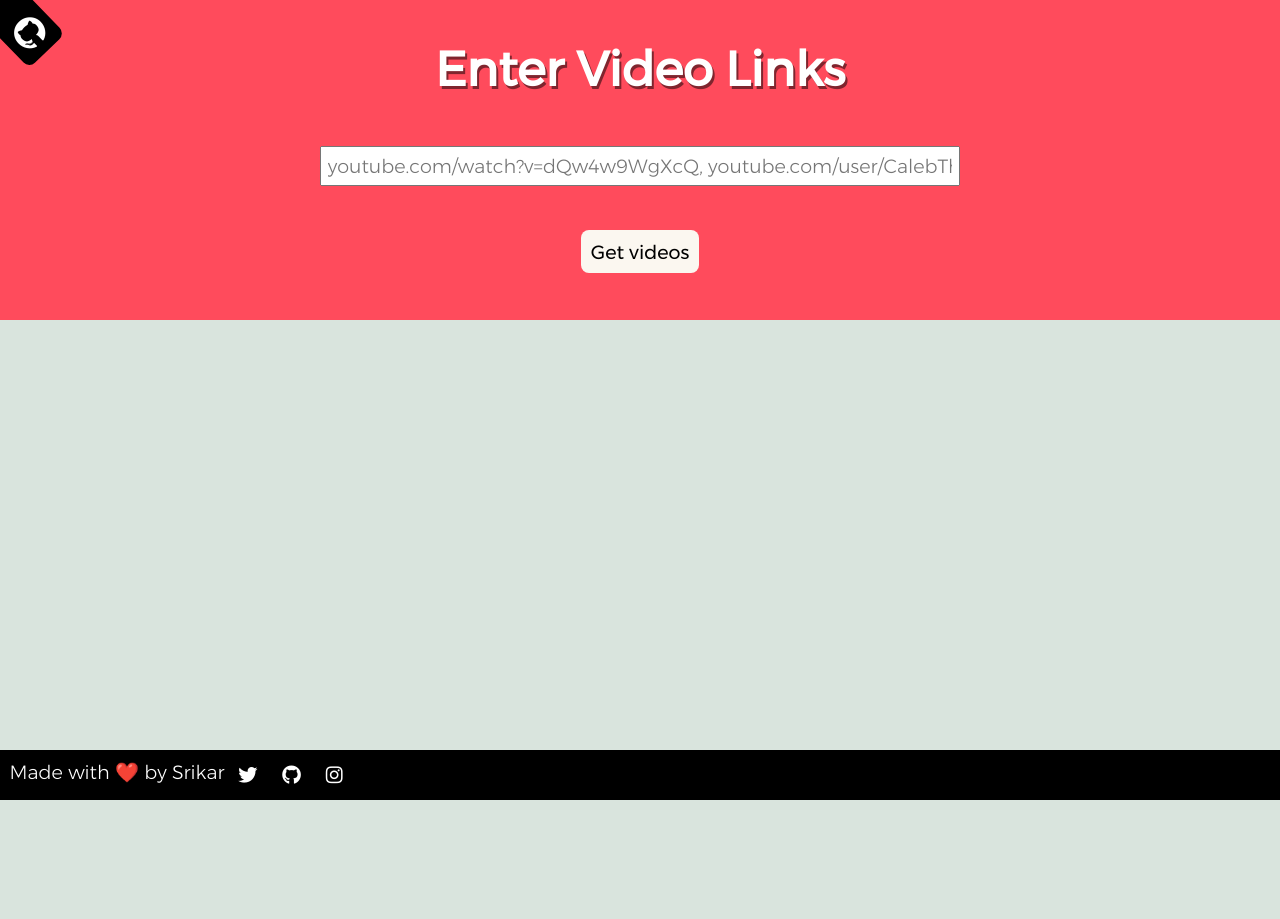
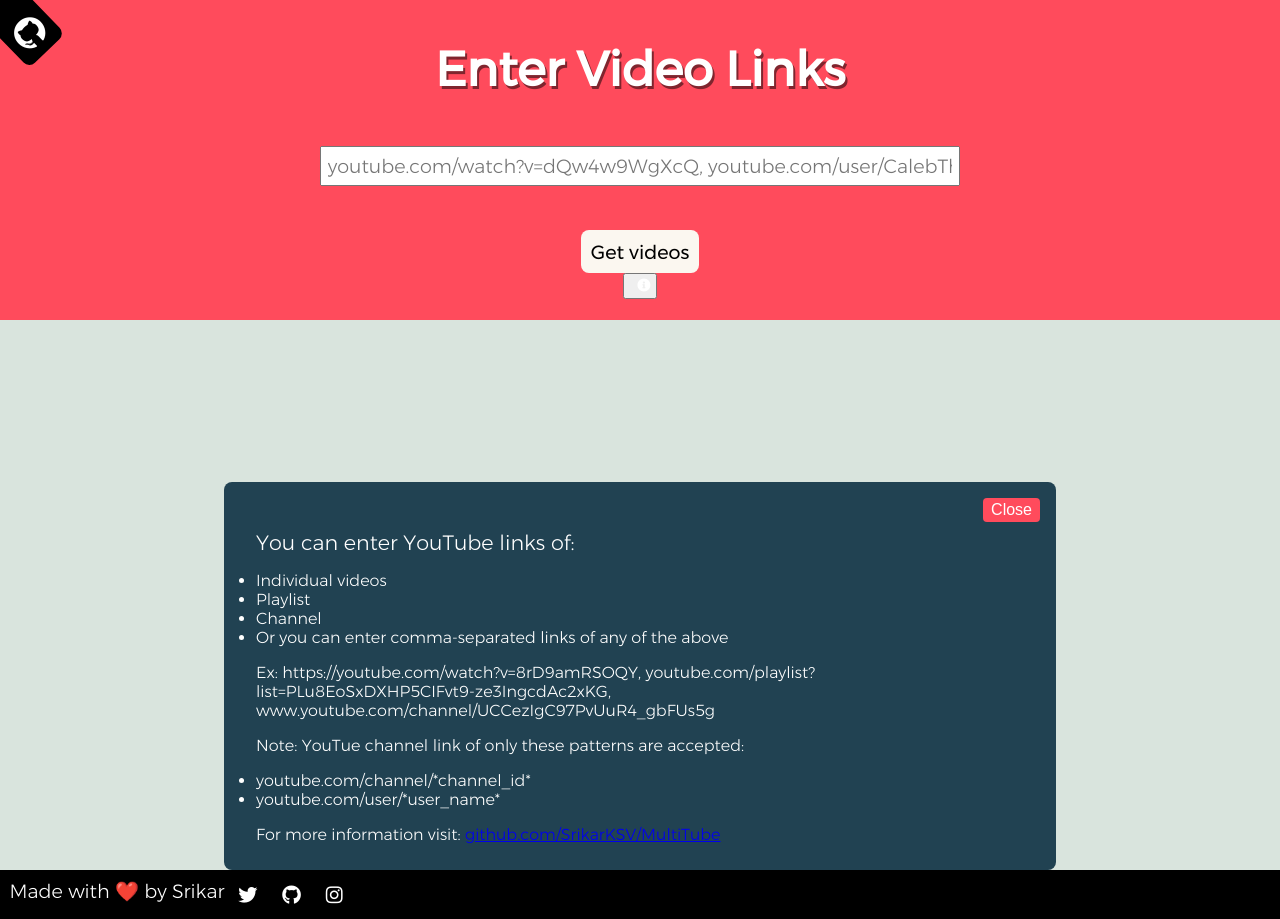
Before and after one commit to SrikarKSV/MultiTube, a website built with Parcel: page frontend/index.html in a window 1280 px wide. Before the commit the page ends 800 px from the top, so only its background shows below. Built offline with nearby package versions, Linux system fonts and the light colour scheme.

Commit message:
📦 NEW: Added content for instructions

```diff
--- a/frontend/index.html
+++ b/frontend/index.html
@@ -26,8 +26,8 @@
 <body>
   <header>
     <div class="github-code">
-      <a href="https://github.com/SrikarKSV/MultiTube" title="View code and examples on Github" target="_blank"><i
-          class="fab fa-github icon"></i></a>
+      <a aria-label="Open project on GitHub" href="https://github.com/SrikarKSV/MultiTube"
+        title="View code and examples on Github" target="_blank"><i class="fab fa-github icon"></i></a>
     </div>
     <h1>Enter Video Links</h1>
     <form action="#" method="get">
@@ -40,6 +40,7 @@
         </div>
       </button>
     </form>
+    <button tabindex="1" title="Show instructions" class="show-info"><i class="fas fa-info-circle"></i></button>
   </header>
   <div class="main-container">
     <main>
@@ -71,13 +72,37 @@
         <p>There was an error at our servers. Please comeback later.</p>
       </div>
     </section>
+    <section class="info">
+      <div class="error-404">
+        <button class="close">Close</button>
+        <p>You can enter YouTube links of:</p>
+        <ul>
+          <li>Individual videos</li>
+          <li>Playlist</li>
+          <li>Channel</li>
+          <li>Or you can enter comma-separated links of any of the above</li>
+          <p class="continue-next-link">Ex: https://youtube.com/watch?v=8rD9amRSOQY,
+            youtube.com/playlist?list=PLu8EoSxDXHP5CIFvt9-ze3IngcdAc2xKG,
+            www.youtube.com/channel/UCCezIgC97PvUuR4_gbFUs5g</p>
+        </ul>
+        <p class="continue-next-link">Note: YouTue channel link of only these patterns are accepted:</p>
+        <ul>
+          <li>youtube.com/channel/*channel_id*</li>
+          <li>youtube.com/user/*user_name*</li>
+        </ul>
+        <p class="continue-next-link">For more information visit: <a href="https://github.com/SrikarKSV/MultiTube"
+            target="_blank">github.com/SrikarKSV/MultiTube</a></p>
+      </div>
+    </section>
     <footer>
       <p>Made with ❤️ by Srikar</p>
       <div class="socials">
-        <a href="https://twitter.com/SrikarVks" title="Twitter" target="_blank"><i class="fab fa-twitter icon"></i></a>
-        <a href="https://github.com/SrikarKSV" title="Github" target="_blank"><i class="fab fa-github icon"></i></a>
-        <a href="https://www.instagram.com/srikar_vksblurryface/" title="Instagram" target="_blank"><i
-            class="fab fa-instagram icon"></i></a>
+        <a aria-label="Find me on GitHub" href="https://twitter.com/SrikarVks" title="Twitter" target="_blank"><i
+            class="fab fa-twitter icon"></i></a>
+        <a aria-label="Find me on Twitter" href="https://github.com/SrikarKSV" title="Github" target="_blank"><i
+            class="fab fa-github icon"></i></a>
+        <a aria-label="Find me on Instagram" href="https://www.instagram.com/srikar_vksblurryface/" title="Instagram"
+          target="_blank"><i class="fab fa-instagram icon"></i></a>
       </div>
     </footer>
   </div>
```
